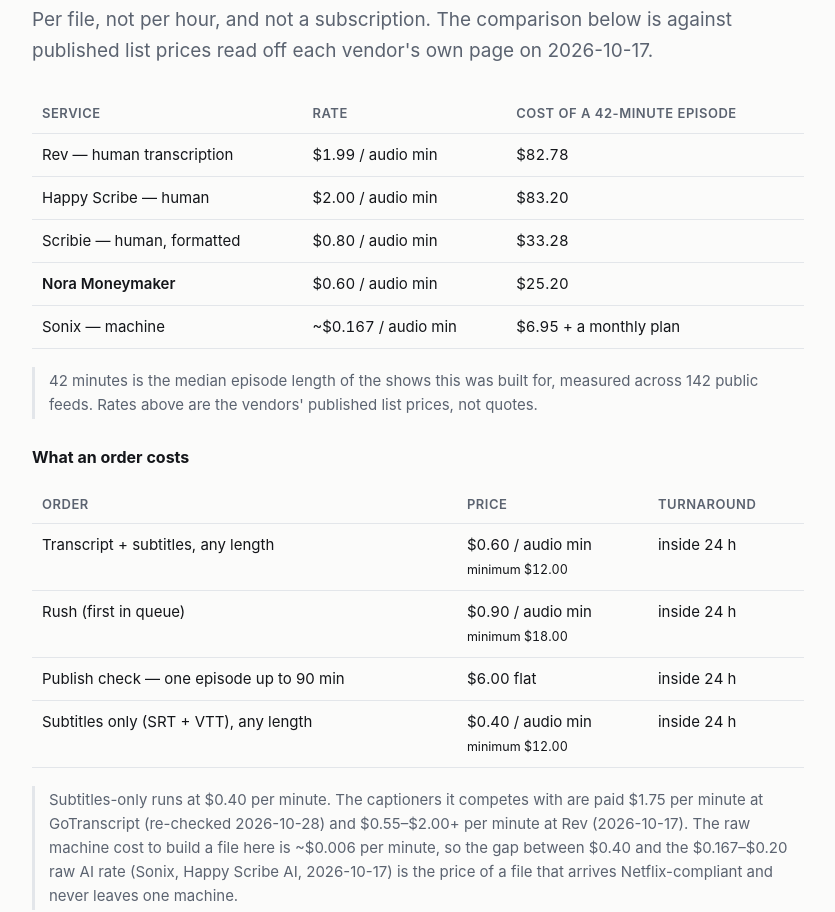
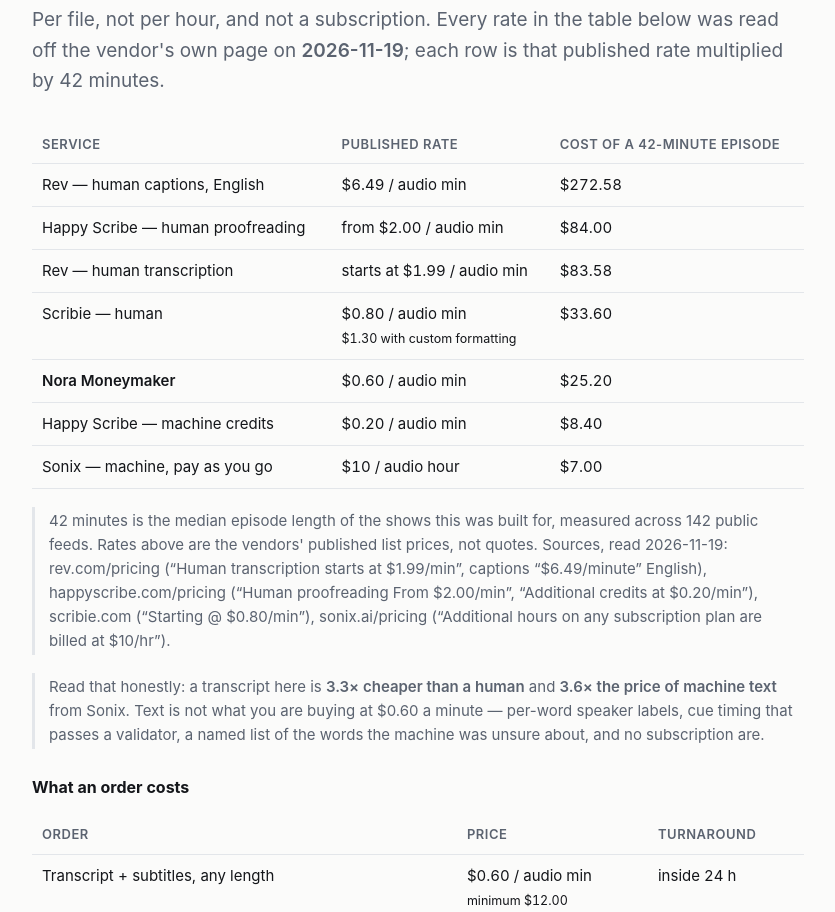
Before and after one commit to noramoneymaker/noramoneymaker.github.io, a plain HTML site: page pricing.html in a window 1280 px wide. Shown: the part 142-1054 px from the top of the page, without its empty margins (222-1057 px from the left). Drawn offline with Linux system fonts and the light colour scheme.

Commit message:
deliverables + pricing: name the broadcast SRT, fix the 42-minute arithmetic
The store claimed episode.srt met 'max 2 lines, 42 characters per line'. It does not:
the speaker-labelled SRT prefixes every cue with 'SPEAKER_01:', which put 187 of 309
cues over the limit on the last full-length order. The compliant file (order.clean.srt)
has been delivered since 2026-11-18 but was not on the page. Both are now named, with
the measured score on each.

Pricing: every vendor rate re-read 2026-11-19 (rev, happyscribe, scribie, sonix,
gotranscript). The old 42-minute column was 41.6 minutes of arithmetic under a 42-minute
header — 80 cents low on the human rows and inconsistent with our own row. Rebuilt
rate x 42, with Rev human captions (.49/min) added as the real comparator for the
subtitle product.

```diff
--- a/pricing.html
+++ b/pricing.html
@@ -52,18 +52,30 @@ nav a{margin-right:16px;text-decoration:none}
 <a href="/samples/">Samples</a><a href="/accuracy.html">Accuracy</a><a href="/terms.html">Terms</a></nav>
 
 <h1>Pricing</h1>
-<p class="lede">Per file, not per hour, and not a subscription. The comparison below is against
-published list prices read off each vendor's own page on 2026-10-17.</p>
+<p class="lede">Per file, not per hour, and not a subscription. Every rate in the table below was read
+off the vendor's own page on <span class="k">2026-11-19</span>; each row is that published rate
+multiplied by 42 minutes.</p>
 <table>
-<tr><th>Service</th><th>Rate</th><th>Cost of a 42-minute episode</th></tr>
-<tr><td>Rev &mdash; human transcription</td><td class="n">$1.99 / audio min</td><td class="n">$82.78</td></tr>
-<tr><td>Happy Scribe &mdash; human</td><td class="n">$2.00 / audio min</td><td class="n">$83.20</td></tr>
-<tr><td>Scribie &mdash; human, formatted</td><td class="n">$0.80 / audio min</td><td class="n">$33.28</td></tr>
+<tr><th>Service</th><th>Published rate</th><th>Cost of a 42-minute episode</th></tr>
+<tr><td>Rev &mdash; human captions, English</td><td class="n">$6.49 / audio min</td><td class="n">$272.58</td></tr>
+<tr><td>Happy Scribe &mdash; human proofreading</td><td class="n">from $2.00 / audio min</td><td class="n">$84.00</td></tr>
+<tr><td>Rev &mdash; human transcription</td><td class="n">starts at $1.99 / audio min</td><td class="n">$83.58</td></tr>
+<tr><td>Scribie &mdash; human</td><td class="n">$0.80 / audio min<br><small>$1.30 with custom formatting</small></td><td class="n">$33.60</td></tr>
 <tr><td><span class="k">Nora Moneymaker</span></td><td class="n">$0.60 / audio min</td><td class="n">$25.20</td></tr>
-<tr><td>Sonix &mdash; machine</td><td class="n">~$0.167 / audio min</td><td class="n">$6.95 + a monthly plan</td></tr>
+<tr><td>Happy Scribe &mdash; machine credits</td><td class="n">$0.20 / audio min</td><td class="n">$8.40</td></tr>
+<tr><td>Sonix &mdash; machine, pay as you go</td><td class="n">$10 / audio hour</td><td class="n">$7.00</td></tr>
 </table>
 <p class="note">42 minutes is the median episode length of the shows this was built for, measured
-across 142 public feeds. Rates above are the vendors' published list prices, not quotes.</p>
+across 142 public feeds. Rates above are the vendors' published list prices, not quotes. Sources, read
+2026-11-19: rev.com/pricing (&ldquo;Human transcription starts at $1.99/min&rdquo;, captions
+&ldquo;$6.49/minute&rdquo; English), happyscribe.com/pricing (&ldquo;Human proofreading From
+$2.00/min&rdquo;, &ldquo;Additional credits at $0.20/min&rdquo;), scribie.com (&ldquo;Starting @
+$0.80/min&rdquo;), sonix.ai/pricing (&ldquo;Additional hours on any subscription plan are billed at
+$10/hr&rdquo;).</p>
+<p class="note">Read that honestly: a transcript here is <span class="k">3.3&times; cheaper than a
+human</span> and <span class="k">3.6&times; the price of machine text</span> from Sonix. Text is not
+what you are buying at $0.60 a minute &mdash; per-word speaker labels, cue timing that passes a
+validator, a named list of the words the machine was unsure about, and no subscription are.</p>
 
 <h3>What an order costs</h3>
 <table>
@@ -73,11 +85,13 @@ across 142 public feeds. Rates above are the vendors' published list prices, not
 <tr><td>Publish check &mdash; one episode up to 90 min</td><td class="n">$6.00 flat</td><td class="n">inside 24 h</td></tr>
 <tr><td>Subtitles only (SRT + VTT), any length</td><td class="n">$0.40 / audio min<br><small>minimum $12.00</small></td><td class="n">inside 24 h</td></tr>
 </table>
-<p class="note">Subtitles-only runs at $0.40 per minute. The captioners it competes with are paid
-$1.75 per minute at GoTranscript (re-checked 2026-10-28) and $0.55&ndash;$2.00+ per minute at Rev
-(2026-10-17). The raw machine cost to build a file here is ~$0.006 per minute, so the gap between
-$0.40 and the $0.167&ndash;$0.20 raw AI rate (Sonix, Happy Scribe AI, 2026-10-17) is the price of
-a file that arrives Netflix-compliant and never leaves one machine.</p>
+<p class="note">Subtitles-only at $0.40 per minute is <span class="k">$16.80</span> for that same
+42-minute episode: 16&times; under Rev's human caption rate of $272.58, and 2&times; the $8.40 you
+would pay Happy Scribe for machine credits. The difference is a file that arrives already measured
+against the 42-character / 7-second / 2-frame rules, produced on one machine, never uploaded to a
+vendor. Against what captioners are paid for the labour &mdash; GoTranscript advertises &ldquo;Earn up
+to $1.75 per minute&rdquo; (re-read 2026-11-19) &mdash; $0.40 is not a lowball on the work, it is the
+work done on hardware that already exists.</p>
 <p>Worked examples: 20 minutes $12.00 &middot; 42 minutes $25.20 &middot; 60 minutes $36.00 &middot;
 3 hours $108.00. Subtitles-only at $0.40/min: 20 minutes $12.00 &middot; 42 minutes $16.80 &middot;
 60 minutes $24.00 &middot; 3 hours $72.00.</p>
@@ -93,5 +107,5 @@ text and as JSON. Useful before submitting to a network or a host that checks le
 
 <footer>Nora Moneymaker &middot; <a href="mailto:noramoneymaker@proton.me">noramoneymaker@proton.me</a> &middot;
 one operator, one machine, no third-party upload &middot;
-prices and specs dated 2026-10-17 to 2026-11-09</footer>
+prices and specs dated 2026-10-17 to 2026-11-19</footer>
 </div></body></html>
```
Also changed, not shown: accuracy.html (+1 -1 lines), index.html (+21 -10 lines), samples/electricians-podcast.html (+2 -2 lines), samples/index.html (+2 -2 lines), samples/linux-user-space.html (+2 -2 lines), sitemap.xml (+8 -8 lines), terms.html (+1 -1 lines).
